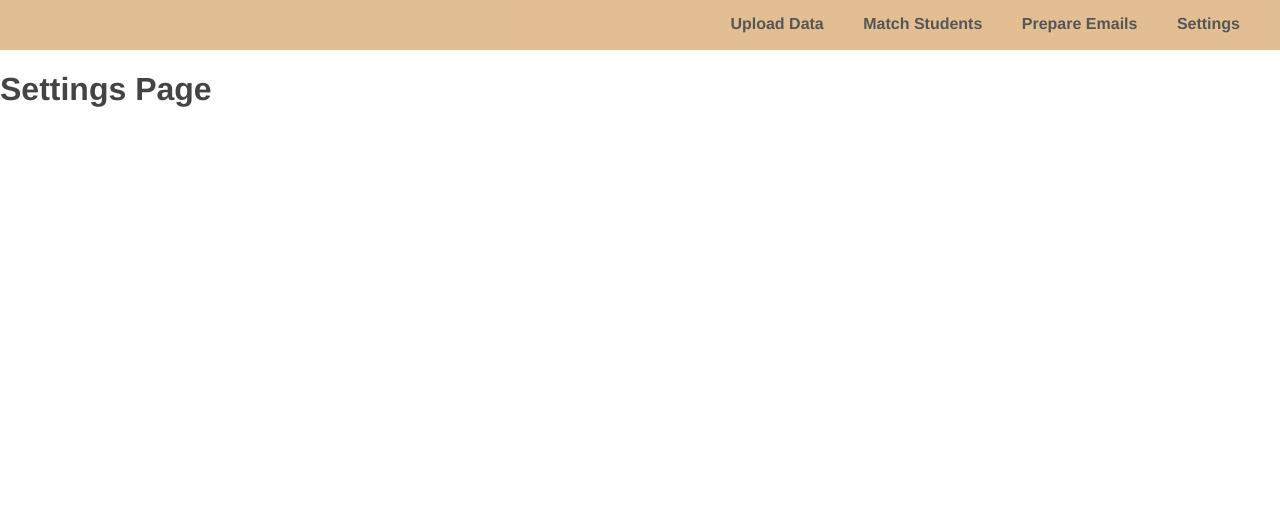
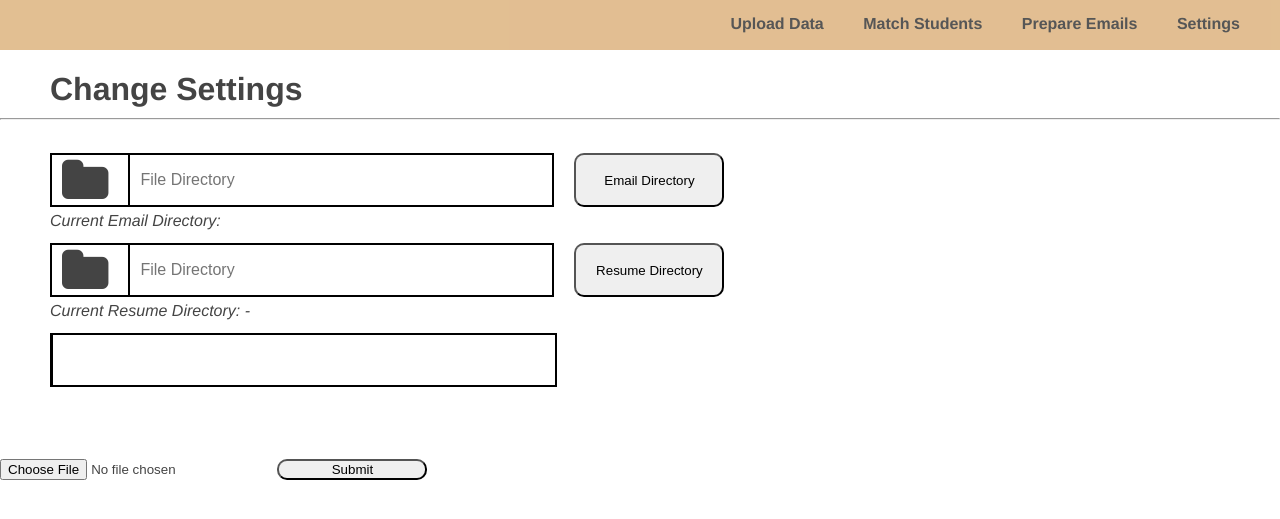
Before and after one commit to DevOps-Team5-2022/DevOps_Oct2022_Team5_Assignment, a Flask app: page /Settings in a window 1280 px wide. Shown: the top 519 px of the page. Run offline with Flask 2, Linux system fonts and the light colour scheme; some libraries are stand-ins or nearby versions.

Commit message:
Change layout to better reflect wireframe

```diff
--- a/templates/settings.html
+++ b/templates/settings.html
@@ -3,7 +3,15 @@
     <head>
         <title>DevOps Team 5 Settings Page</title>
         <link rel="stylesheet" href="{{ url_for('static', filename='css/main.css') }}">
-    </head
+        <link rel="stylesheet" href="{{ url_for('static', filename='css/settings.css')}}">
+        <link rel="stylesheet" href="https://cdnjs.cloudflare.com/ajax/libs/font-awesome/4.7.0/css/font-awesome.min.css">
+
+        <!-- Resources for the Date Range Picker-->
+        <script type="text/javascript" src="https://cdn.jsdelivr.net/jquery/latest/jquery.min.js"></script>
+        <script type="text/javascript" src="https://cdn.jsdelivr.net/momentjs/latest/moment.min.js"></script>
+        <script type="text/javascript" src="https://cdn.jsdelivr.net/npm/daterangepicker/daterangepicker.min.js"></script>
+        <link rel="stylesheet" type="text/css" href="https://cdn.jsdelivr.net/npm/daterangepicker/daterangepicker.css" />
+    </head>
     <body>
         <header>
             <div class="container">
@@ -19,6 +27,81 @@
                 </strong>
             </div>
         </header>
-        <h1>Settings Page</h1>
+        <h1 style="margin-left: 50px; margin-bottom: 10px">Change Settings</h1>
+        <hr class="title-black-line" />
+        <div style="display: flex; flex-direction: column;">
+
+            <!-- Email Directory Field-->
+            <div style="display: flex; margin-left: 50px; padding-top:25px; flex-direction:column">
+                <div class="settings-bordered-box">
+                    <i class="fa fa-folder" style="font-size: 50px; padding-top: 2px; padding-left: 10px; padding-right: 20px" onclick="showCurrentEmailDir()"></i>
+                    <form method="post" style="display:flex; flex-direction:row;">
+                        {% if emailPath == ""%}
+                            <input type="text" id="input-email-dir" name="input-email-dir" placeholder="File Directory"/>
+                        {% else %}
+                            <input type="text" id="input-email-dir" name="input-email-dir" placeholder={{emailPath}} />
+                        {% endif %}
+                        <input type="submit" id="submit-email-dir-btn" name="submit-email-dir-btn" value="Email Directory"/>
+                    </form>
+                </div>
+                <p id="currentEmailDirText" style="margin-top: 5px; max-height: 5px"><em>Current Email Directory: {{emailPath}}</em></p>
+            </div>
+
+            <!-- Resume Directory Field -->
+            <div style="display: flex; margin-left: 50px; padding-top: 10px; flex-direction:column;">
+                <div class="settings-bordered-box">
+                    <i class="fa fa-folder" style="font-size: 50px; padding-top: 2px; padding-left: 10px; padding-right: 20px" onclick="showCurrentResumeDir()"></i>
+                    <form method="post" style="display:flex; flex-direction:row;">
+                        {% if resumePath == ""%}
+                            <input type="text" id="input-resume-dir" name="input-resume-dir" placeholder="File Directory" />
+                        {% else %}
+                            <input type="text" id="input-resume-dir" name="input-resume-dir" placeholder={{resumePath}} />
+                        {% endif %}
+                        <input type="submit" id="submit-resume-dir-btn" name="submit-resume-dir-btn" value="Resume Directory" />
+                    </form>
+                </div>
+                {% if resumePath == ""%}
+                    <p id="currentResumeDirText" style="margin-top: 5px; max-height: 5px"><em>Current Resume Directory: -</em></p>
+                {% else %}
+                    <p id="currentResumeDirText" style="margin-top: 5px; max-height: 5px"><em>Current Resume Directory: {{resumePath}}</em></p>
+                {% endif %}
+            </div>
+
+            <!-- Internship Period Field-->
+            <div style="display: flex; margin-left: 50px; padding-top: 10px;">
+                <div class="settings-bordered-box">
+                    <form style="display: flex; flex-direction: row">
+                        <input type="text" id="internship-period" name="internship-period" style="margin-left: -1px; width: 490px; text-align:center; font-size:x-large;"/>
+                    </form>
+                </div>
+            </div>
+        </div>
+
+        <!--For Testing getting File path through opening File Dialog-->
+        <br /><br /><br /><br />
+        <form method="post">
+            <input type="file" name="test-file" id="test-file" />
+            <input type="submit" />
+        </form>
+        <!--End-->
+
+        <script>
+            // For Date Range Picker
+            $(function dateRangePicker() {
+                $('input[id="internship-period"]').daterangepicker({
+                    opens: 'left',
+                    "locale": {
+                        "format": "DD/MM/YYYY"
+                    }
+                }, function (start, end, label) {
+                    console.log("A new date selection was made: " + start.format('DD-MM-YYYY') + ' to ' + end.format('DD-MM-YYYY'));
+                });
+            });
+
+            $('#test-file').change(function (e) {
+                // gets fakepath (not working properly)
+                console.log($(this).val())
+            })
+        </script>
     </body>
 </html>
```
